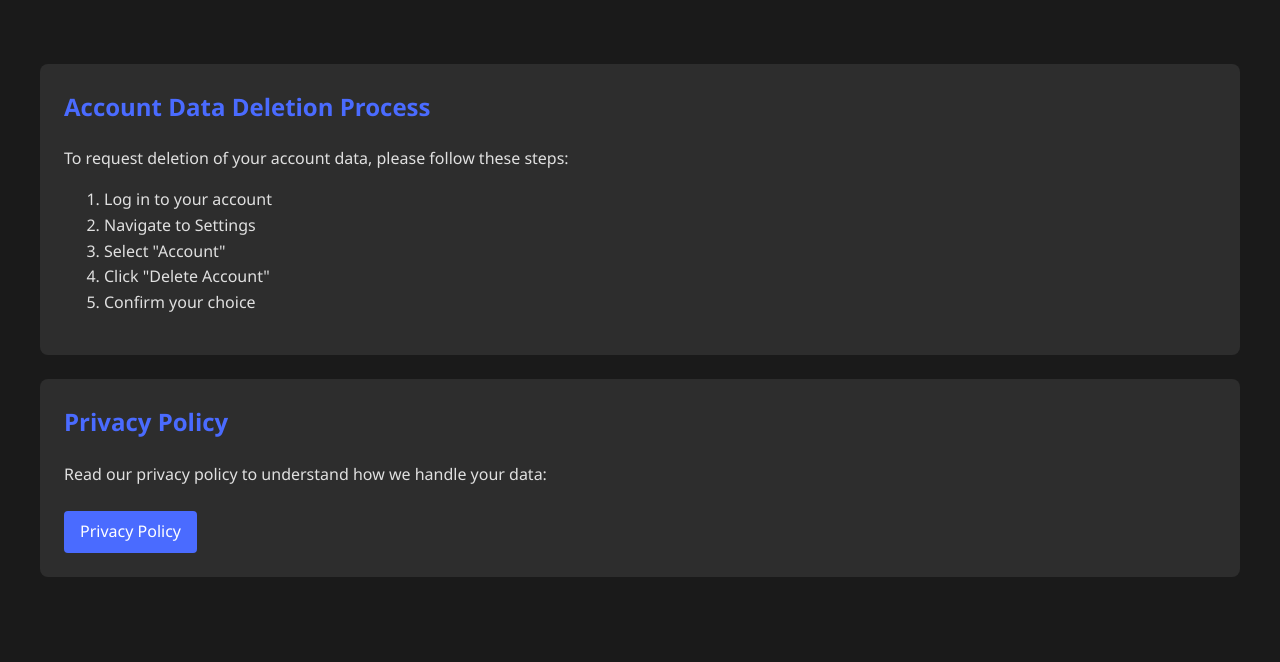
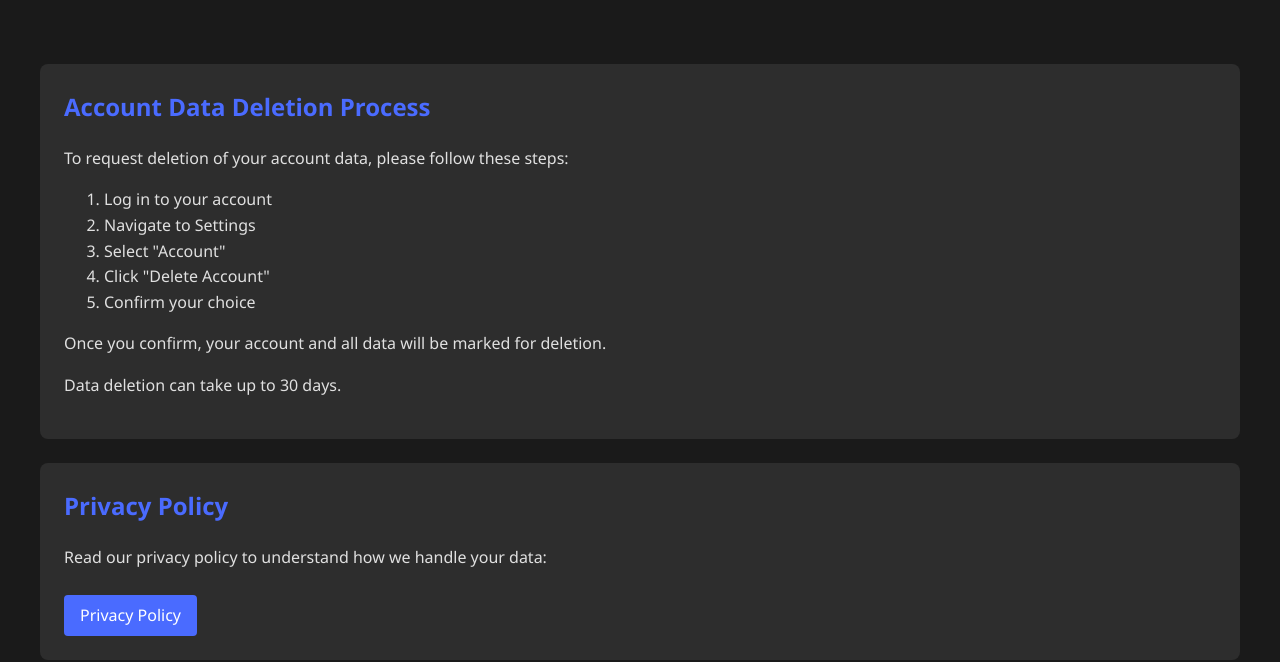
Before and after one commit to Nenox-xD/SharedHarmony, a plain HTML site: page shared-spaces.html in a window 1280 px wide. Shown: the part 138-800 px from the top of the page. Drawn offline with Linux system fonts and the light colour scheme.

Commit message:
update data deletion text

```diff
--- a/shared-spaces.html
+++ b/shared-spaces.html
@@ -24,6 +24,8 @@
                 <li>Click "Delete Account"</li>
                 <li>Confirm your choice</li>
             </ol>
+            <p>Once you confirm, your account and all data will be marked for deletion.</p>
+            <p>Data deletion can take up to 30 days.</p>
         </section>
         <section class="content-section">
             <h2>Privacy Policy</h2>
```
